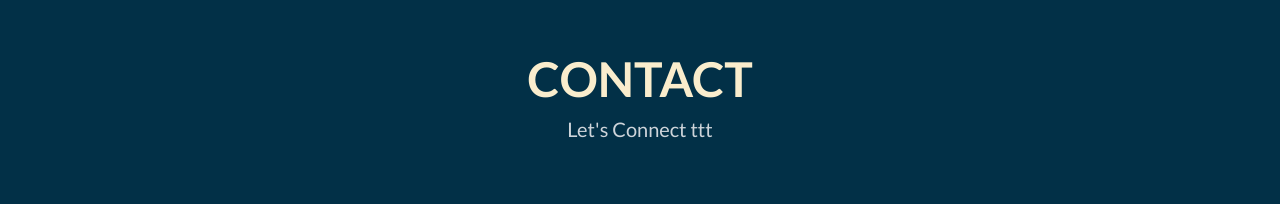
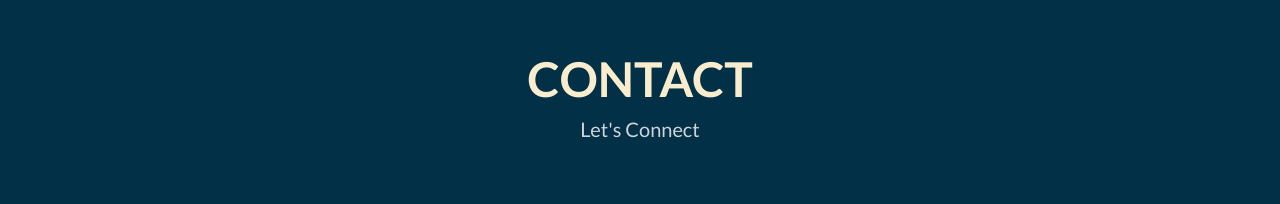
Before and after one commit to jcarloasilo/jcarlo, a React (Vite) app: page / in a window 1280 px wide. Shown: the part 3174-3378 px from the top of the page. Built offline with nearby package versions, Linux system fonts and the light colour scheme.

Commit message:
update github link

```diff
--- a/src/App.tsx
+++ b/src/App.tsx
@@ -161,7 +161,7 @@ function App() {
         <div className={styles.container}>
           <img src={ContactImage} className={styles["contact-img"]} />
           <h2>CONTACT</h2>
-          <p>Let's Connect ttt</p>
+          <p>Let's Connect</p>
 
           <form
             className={styles["contact-form"]}
--- a/src/layouts/Footer.tsx
+++ b/src/layouts/Footer.tsx
@@ -7,7 +7,7 @@ import styles from "./Footer.module.css";
 const Footer = () => {
   return (
     <footer className={styles["main-footer"]}>
-      <a href="https://github.com/fhero2030">
+      <a href="https://github.com/pasokoner">
         <FaGithubSquare className={styles.icon} />
       </a>
 
```
